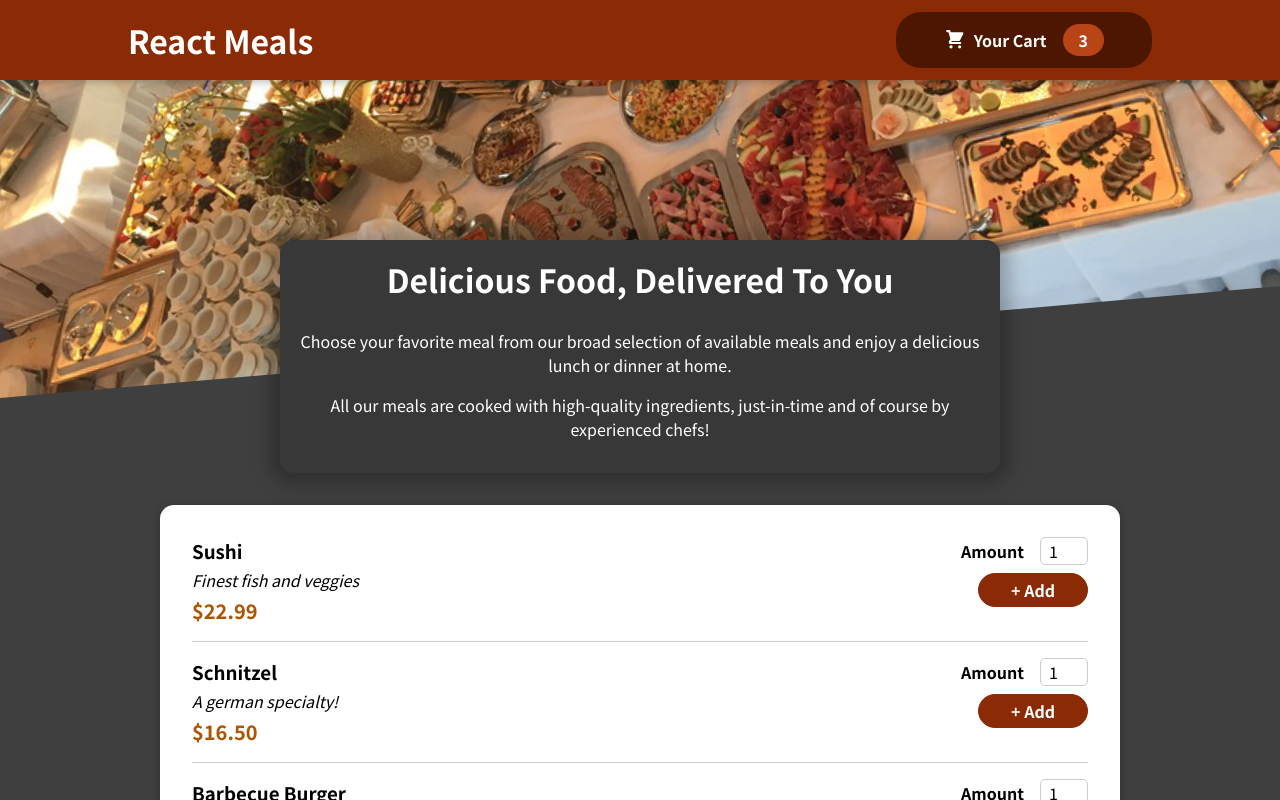
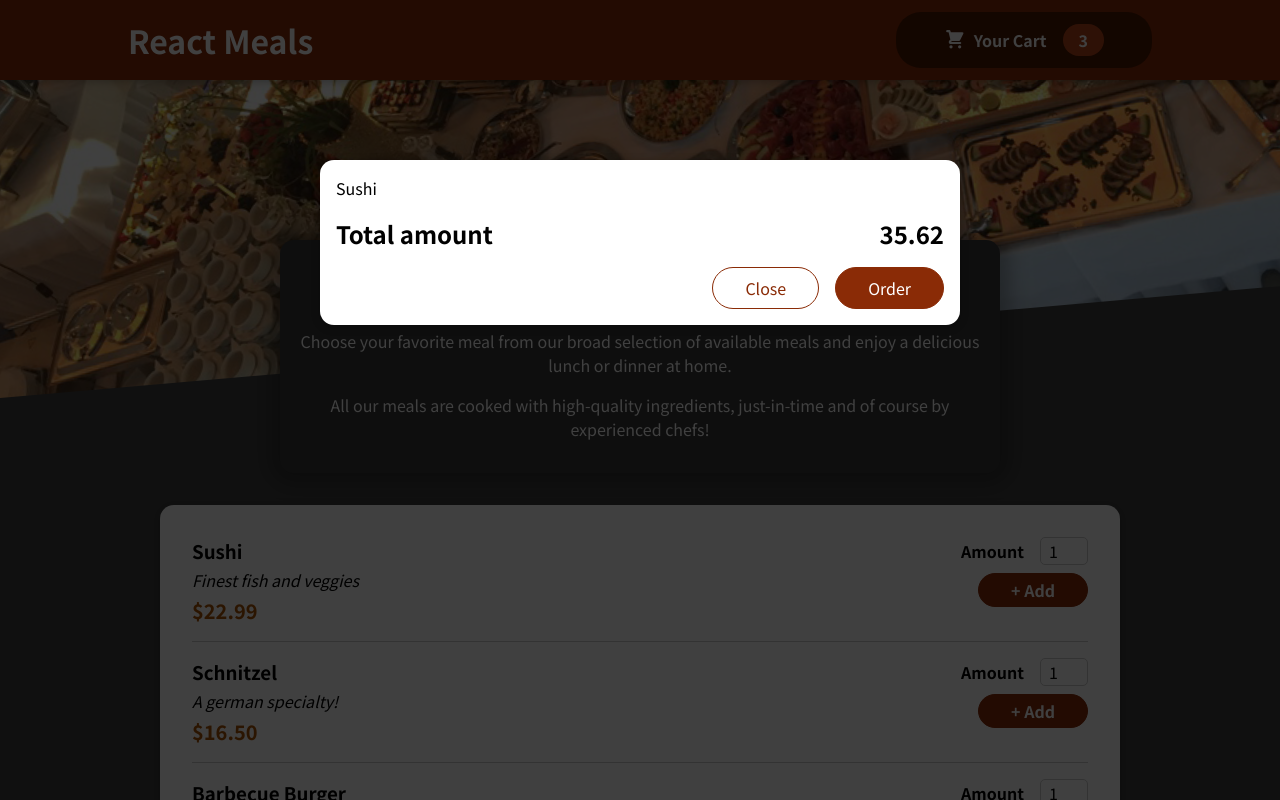
Before and after one commit to RailMazgutov/react-course, a JavaScript app in the folder eten-bestellen/: page / in a window 1280 px wide. Shown: the top 800 px of the page. Built offline with nearby package versions, Linux system fonts and the light colour scheme.

Commit message:
feat eten-bestellen: modal component

```diff
--- a/eten-bestellen/public/index.html
+++ b/eten-bestellen/public/index.html
@@ -28,6 +28,7 @@
   </head>
   <body>
     <noscript>You need to enable JavaScript to run this app.</noscript>
+    <div id="overlays"></div>
     <div id="root"></div>
     <!--
       This HTML file is a template.
--- a/eten-bestellen/src/App.js
+++ b/eten-bestellen/src/App.js
@@ -1,9 +1,11 @@
 import Header from "./components/Layout/Header";
 import Meals from "./components/Meals/Meals";
+import Cart from "./components/Cart/Cart";
 
 function App() {
     return (
         <>
+            <Cart/>
             <Header/>
             <main>
                 <Meals/>
--- a/eten-bestellen/src/components/Cart/Cart.js
+++ b/eten-bestellen/src/components/Cart/Cart.js
@@ -1,8 +1,9 @@
 import styles from './Cart.module.css'
+import Modal from "../UI/Modal";
 
 const Cart = (props) => {
     const cartItems = [{id: 'c1', name:'Sushi', amount:2, price: 12.99}].map(item => <li>{item.name}</li>);
-    return <div>
+    return <Modal>
         <ul className={styles['cart-items']}>
             {cartItems}
         </ul>
@@ -14,7 +15,7 @@ const Cart = (props) => {
             <button className={styles['button--alt']}>Close</button>
             <button className={styles.button}>Order</button>
         </div>
-    </div>
+    </Modal>;
 }
 
 export default Cart;
--- /dev/null
+++ b/eten-bestellen/src/components/UI/Modal.js
@@ -0,0 +1,23 @@
+import styles from './Modal.module.css'
+import ReactDOM from 'react-dom';
+
+const Backdrop = (props) => {
+    return <div className={styles.backdrop} />;
+}
+
+const ModalOverlay = (props) => {
+    return <div className={styles.modal}>
+        <div className={styles.content}>{props.children}</div>
+    </div>;
+}
+
+const portalElement = document.getElementById('overlays')
+
+const Modal = (props) => {
+    return <>
+        {ReactDOM.createPortal(<Backdrop/>, portalElement)}
+        {ReactDOM.createPortal(<ModalOverlay>{props.children}</ModalOverlay>, portalElement)}
+    </>;
+}
+
+export default Modal;
--- /dev/null
+++ b/eten-bestellen/src/components/UI/Modal.module.css
@@ -0,0 +1,40 @@
+.backdrop {
+  position: fixed;
+  top: 0;
+  left: 0;
+  width: 100%;
+  height: 100vh;
+  z-index: 20;
+  background-color: rgba(0, 0, 0, 0.75);
+}
+
+.modal {
+  position: fixed;
+  top: 20vh;
+  left: 5%;
+  width: 90%;
+  background-color: white;
+  padding: 1rem;
+  border-radius: 14px;
+  box-shadow: 0 2px 8px rgba(0, 0, 0, 0.25);
+  z-index: 30;
+  animation: slide-down 300ms ease-out forwards;
+}
+
+@media (min-width: 768px) {
+  .modal {
+    width: 40rem;
+    left: calc(50% - 20rem);
+  }
+}
+
+@keyframes slide-down {
+  from {
+    opacity: 0;
+    transform: translateY(-3rem);
+  }
+  to {
+    opacity: 1;
+    transform: translateY(0);
+  }
+}
```
